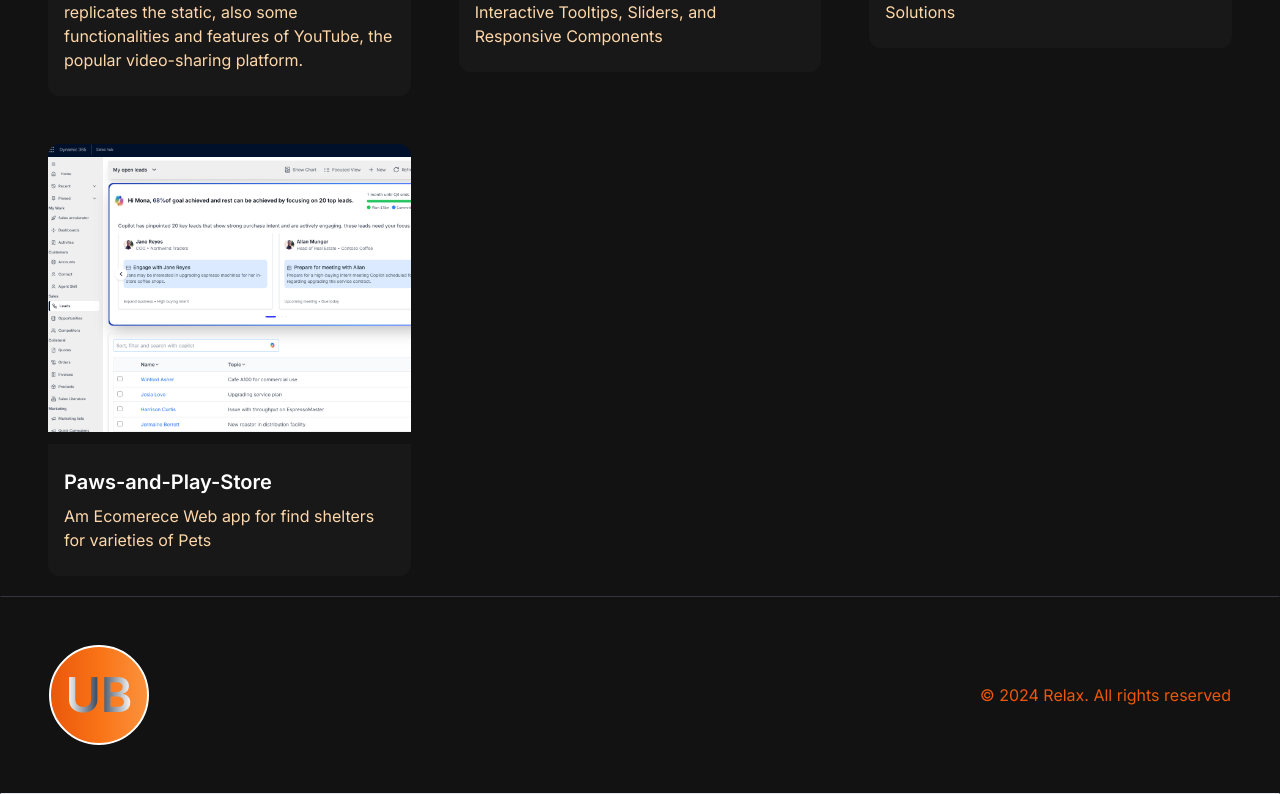
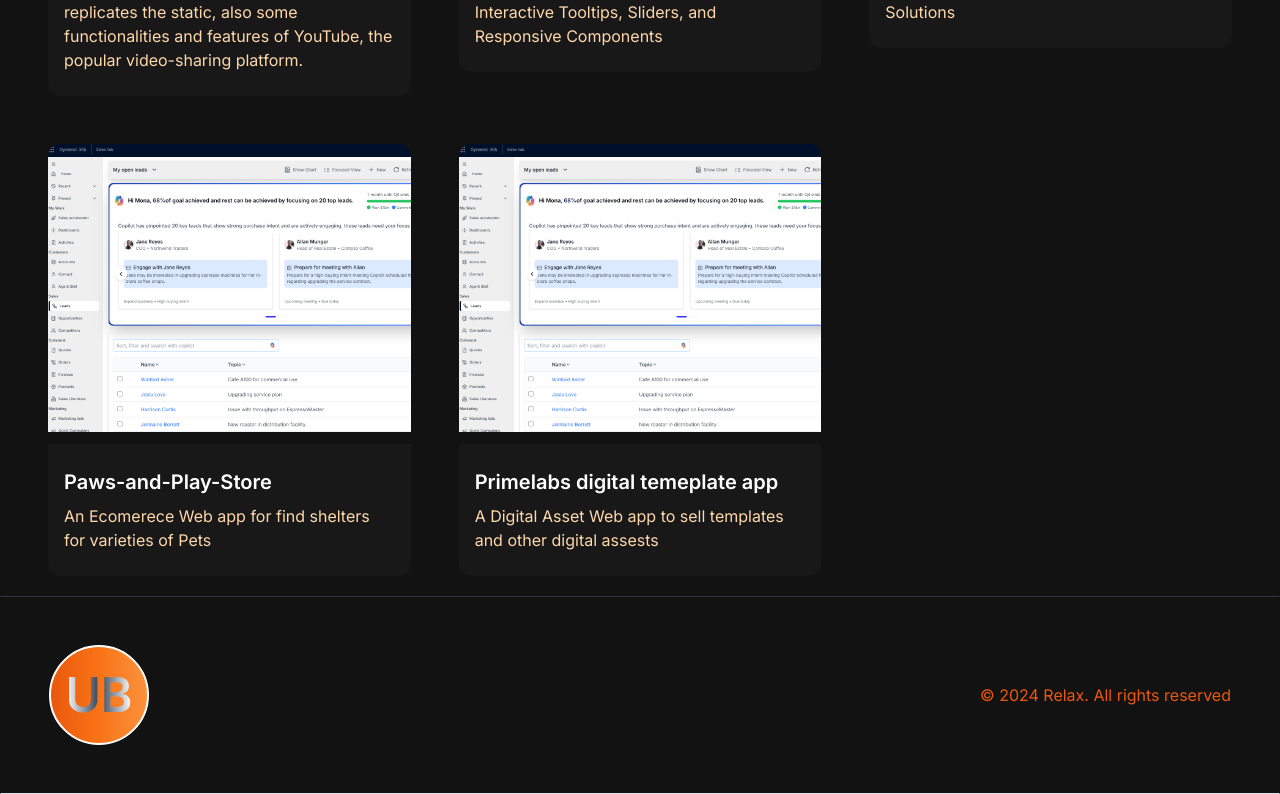
Before and after one commit to Benson-xix/Uzoefuna-Benson, a Next.js app: page /programs in a window 1280 px wide. Shown: the part 2152-2946 px from the top of the page. Built offline with nearby package versions, Linux system fonts and the light colour scheme.

Commit message:
Update ProjectSection.tsx

```diff
--- a/app/component/ProjectSection.tsx
+++ b/app/component/ProjectSection.tsx
@@ -95,11 +95,21 @@ const projectsData = [
       {
         id: 10,
         title: 'Paws-and-Play-Store',
-        description: 'Am Ecomerece Web app for find shelters for varieties of Pets ',
+        description: 'An Ecomerece Web app for find shelters for varieties of Pets ',
         image: "CRM.png",
         tag: ["All", "Web"],
         gitUrl: "https://github.com/Benson-xix/Paws-and-Play-Store",
         previewUrl: "https://paws-and-play-store.vercel.app/"
+    },
+
+      {
+        id: 11,
+        title: 'Primelabs digital temeplate app',
+        description: 'A Digital Asset  Web app to sell templates and other digital assests ',
+        image: "CRM.png",
+        tag: ["All", "Web"],
+        gitUrl: "https://github.com/Benson-xix/primelabs-digital-template-app",
+        previewUrl: "https://primelabs-digital-template-app.onrender.com/"
     },
 
 ]
```
